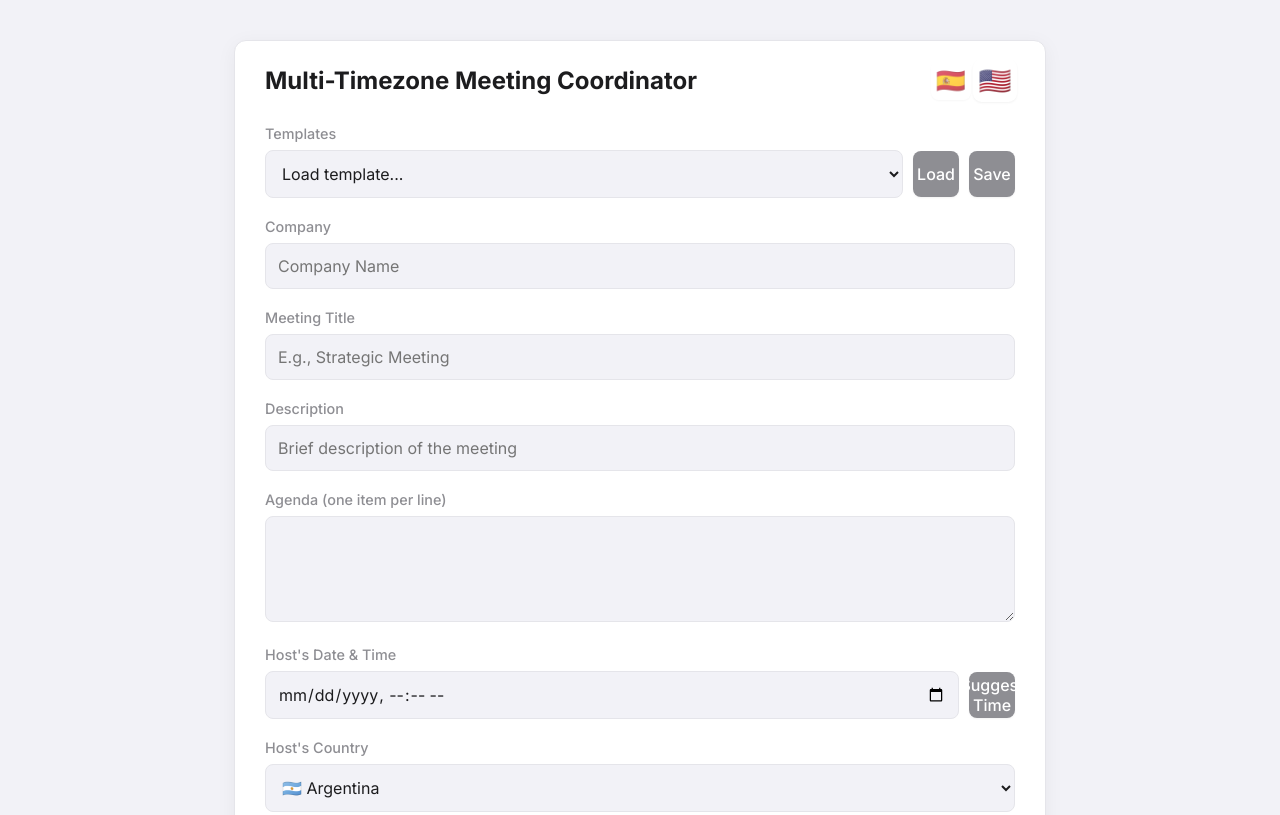
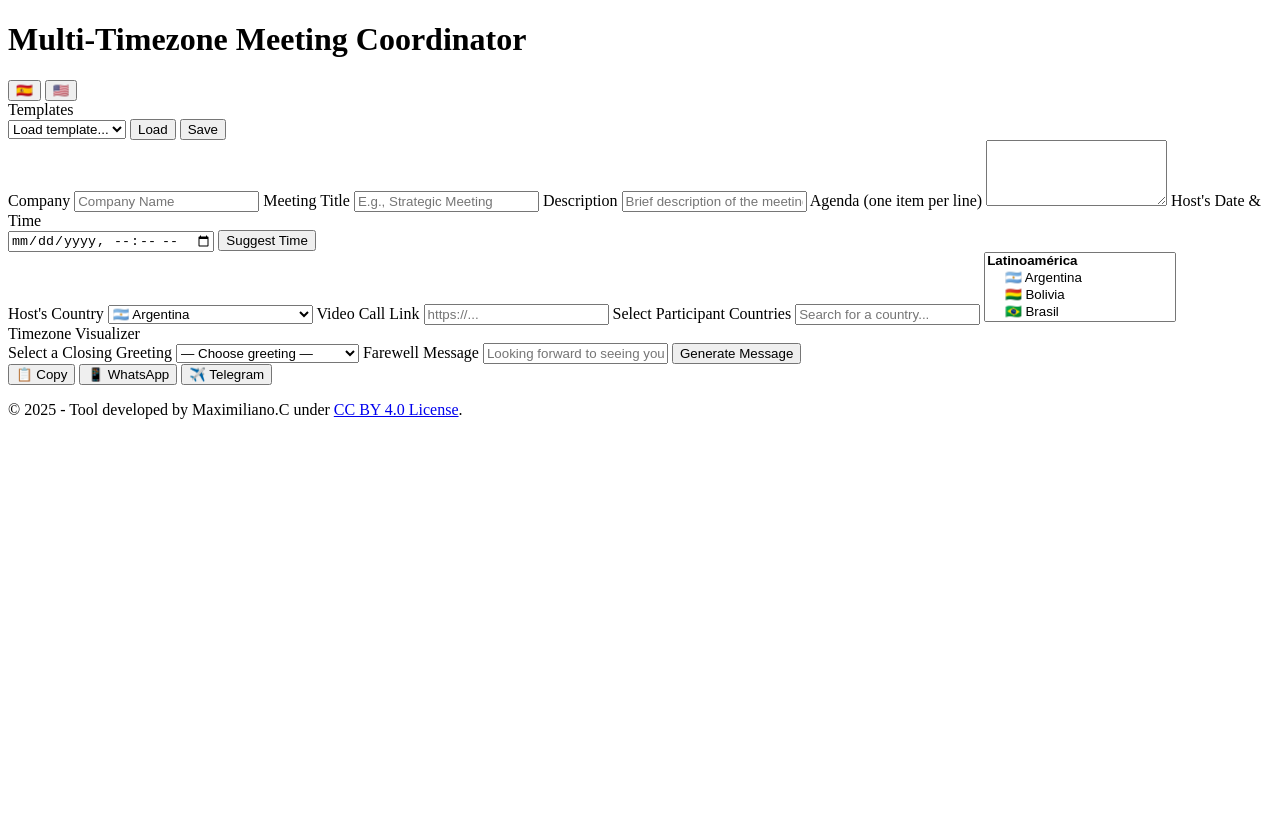
Before and after one commit to maximilianuz/testing-meets, a plain HTML site: page index.html in a window 1280 px wide. Shown: the top 815 px of the page. Drawn offline with Linux system fonts and the light colour scheme.

Commit message:
Update style.css

```diff
--- a/style.css
+++ b/style.css
@@ -1,173 +1,104 @@
-/* --- 1. CONFIGURACIÓN GLOBAL Y TIPOGRAFÍA --- */
-:root {
-  color-scheme: light dark;
-  --primary-color: #007aff;
-  --primary-hover: #005ecb;
-  --green-color: #34c759;
-  --green-hover: #29a046;
-  --secondary-color: #8e8e93;
-  --secondary-hover: #6d6d71;
-  --bg-light: #f2f2f7;
-  --card-bg-light: #ffffff;
-  --text-light: #1c1c1e;
-  --border-light: #e5e5ea;
-  --bg-dark: #1c1c1e;
-  --card-bg-dark: #2c2c2e;
-  --text-dark: #f2f2f7;
-  --border-dark: #3a3a3c;
-}
+<!DOCTYPE html>
+<html lang="es">
+<head>
+  <meta charset="UTF-8" />
+  <meta name="viewport" content="width=device-width, initial-scale=1.0" />
+  <title id="appTitle">Coordinador de Reuniones Multizona</title>
+  <link rel="preconnect" href="https://fonts.googleapis.com">
+  <link rel="preconnect" href="https://fonts.gstatic.com" crossorigin>
+  <link href="https://fonts.googleapis.com/css2?family=Inter:wght@400;500;700&display=swap" rel="stylesheet">
+  <link rel="stylesheet" href="style.css">
+</head>
+<body>
 
-body {
-  font-family: 'Inter', -apple-system, BlinkMacSystemFont, "Segoe UI", Roboto, Helvetica, Arial, sans-serif;
-  background-color: var(--bg-light);
-  color: var(--text-light);
-  padding: 20px;
-  margin: 0 auto;
-  transition: background-color 0.3s, color 0.3s;
-}
+  <main class="main-container">
+    <div class="header-container">
+      <h1 id="title">Coordinador de Reuniones Multizona</h1>
+      <div id="lang-switcher">
+        <button id="lang-es">🇪🇸</button>
+        <button id="lang-en">🇺🇸</button>
+      </div>
+    </div>
 
-/* --- 2. CONTENEDOR PRINCIPAL Y ENCABEZADO --- */
-.main-container {
-  background-color: var(--card-bg-light);
-  max-width: 750px;
-  margin: 20px auto;
-  padding: 20px 30px;
-  border-radius: 12px;
-  box-shadow: 0 4px 20px rgba(0, 0, 0, 0.05);
-  border: 1px solid var(--border-light);
-}
+    <div class="template-section">
+      <label for="templates" id="templatesLabel">Plantillas</label>
+      <div class="template-controls">
+        <select id="templates"></select>
+        <button id="loadTemplateBtn" title="Cargar plantilla seleccionada">
+          <svg xmlns="http://www.w3.org/2000/svg" width="16" height="16" fill="currentColor" viewBox="0 0 16 16"><path d="M4.5 2.5a.5.5 0 0 1 .5.5V5h.5a.5.5 0 0 1 .5.5v.5h.5a.5.5 0 0 1 .5.5v.5h.5a.5.5 0 0 1 .5.5V8h-.5a.5.5 0 0 1-.5-.5V7.5h-.5a.5.5 0 0 1-.5-.5V7h-.5a.5.5 0 0 1-.5-.5V6.5h-.5a.5.5 0 0 1-.5-.5V6h-.5a.5.5 0 0 1-.5-.5V5.5h-.5a.5.5 0 0 1-.5-.5V3a.5.5 0 0 1 .5-.5h.5z"/><path d="M14 4.5V14a2 2 0 0 1-2 2H4a2 2 0 0 1-2-2V2a2 2 0 0 1 2-2h5.5L14 4.5zm-3 0A1.5 1.5 0 0 1 9.5 3V1H4a1 1 0 0 0-1 1v12a1 1 0 0 0 1 1h8a1 1 0 0 0 1-1V4.5h-2z"/></svg>
+        </button>
+        <button id="saveTemplateBtn" title="Guardar configuración actual como plantilla">
+          <svg xmlns="http://www.w3.org/2000/svg" width="16" height="16" fill="currentColor" viewBox="0 0 16 16"><path d="M2 1a1 1 0 0 0-1 1v12a1 1 0 0 0 1 1h12a1 1 0 0 0 1-1V2a1 1 0 0 0-1-1H9.5a1 1 0 0 0-1-1H7.5a1 1 0 0 0-1 1H2zm3 4a.5.5 0 0 1 .5.5v3a.5.5 0 0 1-1 0v-3a.5.5 0 0 1 .5-.5z"/><path d="M7.5 1a.5.5 0 0 1 .5.5v1a.5.5 0 0 1-1 0v-1a.5.5 0 0 1 .5-.5zm2.5 0a.5.5 0 0 1 .5.5v1a.5.5 0 0 1-1 0v-1a.5.5 0 0 1 .5-.5zm-5 0A1.5 1.5 0 0 1 6.5 0h3A1.5 1.5 0 0 1 11 1.5v1A1.5 1.5 0 0 1 9.5 4h-3A1.5 1.5 0 0 1 5 2.5v-1zM6 4.5a.5.5 0 0 1 .5.5v3a.5.5 0 0 1-1 0v-3a.5.5 0 0 1 .5-.5zm3 0a.5.5 0 0 1 .5.5v3a.5.5 0 0 1-1 0v-3a.5.5 0 0 1 .5-.5z"/></svg>
+        </button>
+      </div>
+    </div>
 
-.header-container { display: flex; justify-content: space-between; align-items: center; margin-bottom: 25px; }
-h1 { font-size: 1.5em; text-align: left; margin: 0; flex-grow: 1; }
-#lang-switcher button { background: none; border: none; padding: 5px; cursor: pointer; font-size: 1.5em; opacity: 0.7; transition: opacity 0.2s; }
-#lang-switcher button:hover { opacity: 1; }
-#lang-switcher button.active { opacity: 1; transform: scale(1.1); }
+    <label for="company" id="companyLabel">Empresa</label>
+    <input type="text" id="company" />
 
-/* --- 3. ELEMENTOS DE FORMULARIO --- */
-label { display: block; margin-top: 20px; font-weight: 500; font-size: 0.9em; color: var(--secondary-color); }
-input, select, textarea {
-  width: 100%;
-  padding: 12px;
-  margin-top: 8px;
-  border-radius: 8px;
-  border: 1px solid var(--border-light);
-  background-color: var(--bg-light);
-  color: var(--text-light);
-  box-sizing: border-box;
-  font-size: 1em;
-  font-family: 'Inter', sans-serif;
-  transition: border-color 0.2s, box-shadow 0.2s;
-}
-input:focus, select:focus, textarea:focus {
-  outline: none;
-  border-color: var(--primary-color);
-  box-shadow: 0 0 0 3px rgba(0, 122, 255, 0.2);
-}
-select[multiple] { height: 200px; padding: 10px; }
+    <label for="meetingTitle" id="meetingTitleLabel">Título de la reunión</label>
+    <input type="text" id="meetingTitle" oninput="this.value = this.value.toUpperCase()" />
 
-.host-time-controls, .template-controls { display: flex; gap: 10px; align-items: center; margin-top: 8px; }
-.host-time-controls input, .template-controls select { flex-grow: 1; margin-top: 0; }
+    <label for="description" id="descriptionLabel">Descripción</label>
+    <input type="text" id="description" />
 
-/* --- 4. BOTONERA --- */
-button {
-  display: inline-flex;
-  align-items: center;
-  justify-content: center;
-  gap: 8px;
-  font-family: 'Inter', sans-serif;
-  font-size: 1em;
-  font-weight: 500;
-  padding: 10px 16px;
-  border: none;
-  border-radius: 8px;
-  color: white;
-  cursor: pointer;
-  transition: transform 0.1s ease, background-color 0.2s ease, box-shadow 0.2s ease;
-  box-shadow: 0 1px 2px rgba(0,0,0,0.05);
-}
-button:hover { transform: translateY(-1px); }
-button:active { transform: translateY(0); box-shadow: none; }
-button svg { width: 16px; height: 16px; fill: currentColor; }
+    <label for="agenda" id="agendaLabel">Agenda (un punto por línea)</label>
+    <textarea id="agenda" rows="4"></textarea>
 
-/* Estilos de botones por función */
-#generateButton {
-  width: 100%;
-  margin-top: 25px;
-  padding: 16px;
-  font-size: 1.1em;
-  font-weight: 700;
-  background-color: var(--primary-color);
-}
-#generateButton:hover { background-color: var(--primary-hover); }
+    <label for="hostDateTime" id="hostDateTimeLabel">Fecha y hora del anfitrión</label>
+    <div class="host-time-controls">
+      <input type="datetime-local" id="hostDateTime" />
+      <button id="suggestTimeBtn" title="Sugerir hora óptima">
+        <svg xmlns="http://www.w3.org/2000/svg" width="16" height="16" fill="currentColor" viewBox="0 0 16 16"><path d="M13.46 3.46a.5.5 0 0 1 .708 0l1.414 1.414a.5.5 0 0 1 0 .708l-1.414 1.414a.5.5 0 0 1-.708 0L12.05 5.586l1.414-1.414zM12.05 9.97l1.414 1.414a.5.5 0 0 1 0 .708l-1.414 1.414a.5.5 0 0 1-.708 0L9.97 12.05l1.414-1.414zM3.46 13.46a.5.5 0 0 1 0 .708l-1.414 1.414a.5.5 0 0 1-.708 0L.025 14.17a.5.5 0 0 1 0-.708l1.414-1.414a.5.5 0 0 1 .708 0zM5.586 12.05l-1.414 1.414a.5.5 0 0 1-.708 0L2.05 12.05l1.414-1.414a.5.5 0 0 1 .708 0zM8 0a.5.5 0 0 1 .5.5v2a.5.5 0 0 1-1 0v-2A.5.5 0 0 1 8 0zM8 13a.5.5 0 0 1 .5.5v2a.5.5 0 0 1-1 0v-2A.5.5 0 0 1 8 13zm-5.5-7.5a.5.5 0 0 1 .5-.5h2a.5.5 0 0 1 0 1h-2a.5.5 0 0 1-.5-.5zM11 8a.5.5 0 0 1 .5-.5h2a.5.5 0 0 1 0 1h-2a.5.5 0 0 1-.5-.5z"/></svg>
+      </button>
+    </div>
 
-#suggestTimeBtn, #loadTemplateBtn, #saveTemplateBtn, .share-buttons button {
-  background-color: var(--secondary-color);
-  padding: 12px;
-  height: 46px; /* Altura consistente */
-}
-#suggestTimeBtn:hover, #loadTemplateBtn:hover, #saveTemplateBtn:hover { background-color: var(--secondary-hover); }
+    <label for="hostCountry" id="hostCountryLabel">País del anfitrión</label>
+    <select id="hostCountry"></select>
 
-.share-buttons { display: flex; flex-wrap: wrap; gap: 10px; margin-top: 15px; }
-.share-buttons button, #icsButton { flex-grow: 1; margin-top: 0; }
-#copyButton { flex-grow: 2; }
-#whatsappButton { background-color: #25D366; }
-#telegramButton { background-color: #229ED9; }
-#icsButton { background-color: #34c759; }
+    <label for="link" id="linkLabel">Enlace a la videollamada</label>
+    <input type="url" id="link" />
 
-/* Icon-only buttons */
-#whatsappButton, #telegramButton { flex-grow: 0; width: 46px; }
-#suggestTimeBtn, .template-controls button { padding: 12px; width: 46px; }
-.template-controls button[title="Cargar plantilla seleccionada"] svg { transform: rotate(180deg); }
+    <label for="countries" id="countriesLabel">Selecciona los países participantes</label>
+    <input type="text" id="searchCountry" oninput="filterCountries()" />
+    <select id="countries" multiple></select>
 
-/* --- 5. COMPONENTES ESPECÍFICOS --- */
-#timezone-visualizer-container { margin-top: 25px; }
-#timezone-visualizer {
-  position: relative;
-  width: 100%;
-  height: 60px;
-  background-color: var(--bg-light);
-  border-radius: 8px;
-  overflow: hidden;
-}
-.tz-marker {
-  position: absolute;
-  top: 50%;
-  transform: translate(-50%, -50%);
-  color: white;
-  padding: 4px 8px;
-  border-radius: 15px;
-  font-size: 0.8em;
-  font-weight: 500;
-  text-align: center;
-  white-space: nowrap;
-  box-shadow: 0 2px 4px rgba(0,0,0,0.1);
-  cursor: default;
-  transition: background-color 0.3s;
-}
-.tz-marker.is-host { border: 2px solid var(--primary-color); }
-.tz-marker.is-day { background-color: var(--green-color); }
-.tz-marker.is-night { background-color: #ff3b30; }
-.tz-marker-time { font-size: 0.9em; display: block; margin-top: 2px;}
+    <div id="timezone-visualizer-container">
+      <label id="visualizerLabel">Visualizador de Horarios</label>
+      <div id="timezone-visualizer"></div>
+    </div>
 
-#output {
-  white-space: pre-wrap;
-  background-color: var(--bg-light);
-  padding: 15px;
-  border-radius: 8px;
-  margin-top: 20px;
-  border: 1px solid var(--border-light);
-  min-height: 100px;
-}
-.license { margin-top: 30px; font-size: 0.8em; text-align: center; color: var(--secondary-color); }
-.license a { color: inherit; }
+    <label for="presetGreetings" id="presetGreetingsLabel">Seleccionar un saludo final</label>
+    <select id="presetGreetings" onchange="applyGreeting()"></select>
 
-/* --- 6. MODO OSCURO --- */
-@media (prefers-color-scheme: dark) {
-  body { background-color: var(--bg-dark); color: var(--text-dark); }
-  .main-container { background-color: var(--card-bg-dark); border-color: var(--border-dark); }
-  input, select, textarea { background-color: var(--bg-dark); border-color: var(--border-dark); color: var(--text-dark); }
-  input:focus, select:focus, textarea:focus { border-color: var(--primary-color); box-shadow: 0 0 0 3px rgba(0, 122, 255, 0.3); }
-  #timezone-visualizer { background-color: var(--bg-dark); }
-  #output { background-color: var(--bg-dark); border-color: var(--border-dark); }
-  .tz-marker.is-day { background-color: var(--green-hover); }
-}
+    <label for="farewell" id="farewellLabel">Mensaje de despedida</label>
+    <input type="text" id="farewell" />
+
+    <button onclick="generateMessage()" id="generateButton">Generar Mensaje</button>
+
+    <div id="output"></div>
+
+    <div class="share-buttons">
+      <button onclick="copyToClipboard()" id="copyButton" title="Copiar mensaje">
+        <svg xmlns="http://www.w3.org/2000/svg" width="16" height="16" fill="currentColor" viewBox="0 0 16 16"><path d="M13,0H6A2,2,0,0,0,4,2V14a2,2,0,0,0,2,2H13a2,2,0,0,0,2-2V2A2,2,0,0,0,13,0ZM13,14H6V2H13Z"/><path d="M3,3H1A1,1,0,0,0,0,4V15a1,1,0,0,0,1,1H10a1,1,0,0,0,1-1V14H3Z"/></svg>
+        COPY
+      </button>
+      <button onclick="share('whatsapp')" id="whatsappButton" aria-label="Compartir en WhatsApp" title="Compartir en WhatsApp">
+        <svg xmlns="http://www.w3.org/2000/svg" width="16" height="16" fill="currentColor" viewBox="0 0 16 16"><path d="M13.601 2.326A7.854 7.854 0 0 0 7.994 0C3.627 0 .068 3.558.064 7.926c0 1.399.366 2.76 1.057 3.965L0 16l4.204-1.102a7.933 7.933 0 0 0 3.79.965h.004c4.368 0 7.926-3.558 7.93-7.93A7.898 7.898 0 0 0 13.6 2.326zM7.994 14.521a6.573 6.573 0 0 1-3.356-.92l-.24-.144-2.494.654.666-2.433-.156-.251a6.56 6.56 0 0 1-1.007-3.505c0-3.626 2.957-6.584 6.591-6.584a6.56 6.56 0 0 1 4.66 1.931 6.557 6.557 0 0 1 1.928 4.66c-.004 3.639-2.961 6.592-6.592 6.592zm3.615-4.934c-.197-.099-1.17-.578-1.353-.646-.182-.065-.315-.099-.445.099-.133.197-.513.646-.627.775-.114.133-.232.148-.43.05-.197-.1-.836-.308-1.592-.985-.59-.525-.985-1.175-1.103-1.372-.114-.198-.011-.304.088-.403.087-.088.197-.232.296-.346.1-.114.133-.198.198-.33.065-.134.034-.248-.015-.347-.05-.099-.445-1.076-.612-1.47-.16-.389-.323-.335-.445-.34-.114-.007-.247-.007-.38-.007a.729.729 0 0 0-.529.247c-.182.198-.691.677-.691 1.654 0 .977.71 1.916.81 2.049.098.133 1.394 2.132 3.383 2.992.47.205.84.326 1.129.418.475.152.904.129 1.246.08.38-.058 1.171-.48 1.338-.943.164-.464.164-.86.114-.943-.049-.084-.182-.133-.38-.232z"/></svg>
+      </button>
+      <button onclick="share('telegram')" id="telegramButton" aria-label="Compartir en Telegram" title="Compartir en Telegram">
+        <svg xmlns="http://www.w3.org/2000/svg" width="16" height="16" fill="currentColor" viewBox="0 0 16 16"><path d="M16 8A8 8 0 1 1 0 8a8 8 0 0 1 16 0zM8.287 5.906c-.778.324-2.334.994-4.666 2.01-.378.15-.577.298-.595.442-.03.243.275.339.69.47l.175.055c.408.133.958.288 1.243.294.26.006.549-.1.868-.32C7.654 8.59 11.01 6.55 11.422 6.22c.413-.33.614-.39.804-.405.25-.02.487.03.663.22.19.205.228.522.228.593 0 .041-.01.09-.034.143-.161.411-2.94 2.85-4.12 3.96-.333.36-.626.65-.926.85-.314.2-.67.33-.997.33-.35 0-.65-.11-.87-.33-.224-.22-.27-.51-.27-.62 0-.065.016-.13.046-.197.04-.085.16-.29.33-.515.15-.19.34-.41.56-.63.26-.26.5-.5.71-.71.25-.25.47-.47.65-.65zm-2.165 4.145c.16-.16.29-.3.41-.44.12-.14.23-.28.32-.42.09-.14.15-.28.19-.41.04-.13.06-.25.06-.36 0-.2-.08-.37-.23-.51-.14-.14-.33-.2-.55-.2-.17 0-.33.03-.46.1.02.04.03.07.04.1.01.03.02.06.02.09 0 .05-.01.1-.03.15-.02.05-.04.1-.07.15-.03.05-.06.1-.09.15-.03.05-.06.1-.1.15-.03.05-.07.09-.1.14-.04.05-.07.1-.11.14-.04.05-.08.09-.11.13-.04.04-.08.09-.12.13-.04.04-.08.08-.12.12-.04.04-.08.08-.12.12l-.09.09c-.08.08-.15.15-.22.22-.07.07-.13.13-.2.2-.07.07-.13.13-.19.19-.06.06-.12.12-.18.18s-.11.11-.17.17c-.06.06-.11.11-.17.17l-.11.11-.1.1c-.05.05-.09.09-.14.14-.05.05-.09.09-.14.14-.05.05-.09.09-.14.14l-.06.06c-.05.05-.1.1-.15.15-.05.05-.1.1-.15.15z"/></svg>
+      </button>
+    </div>
+
+    <div class="license">
+      <p id="licenseText">
+        © 2025 - Herramienta desarrollada por Maximiliano.C bajo
+        <a href="https://creativecommons.org/licenses/by/4.0/deed.es" target="_blank" id="licenseLink">Licencia CC BY 4.0</a>.
+      </p>
+    </div>
+  </main>
+
+  <script src="script.js"></script>
+</body>
+</html>
```
